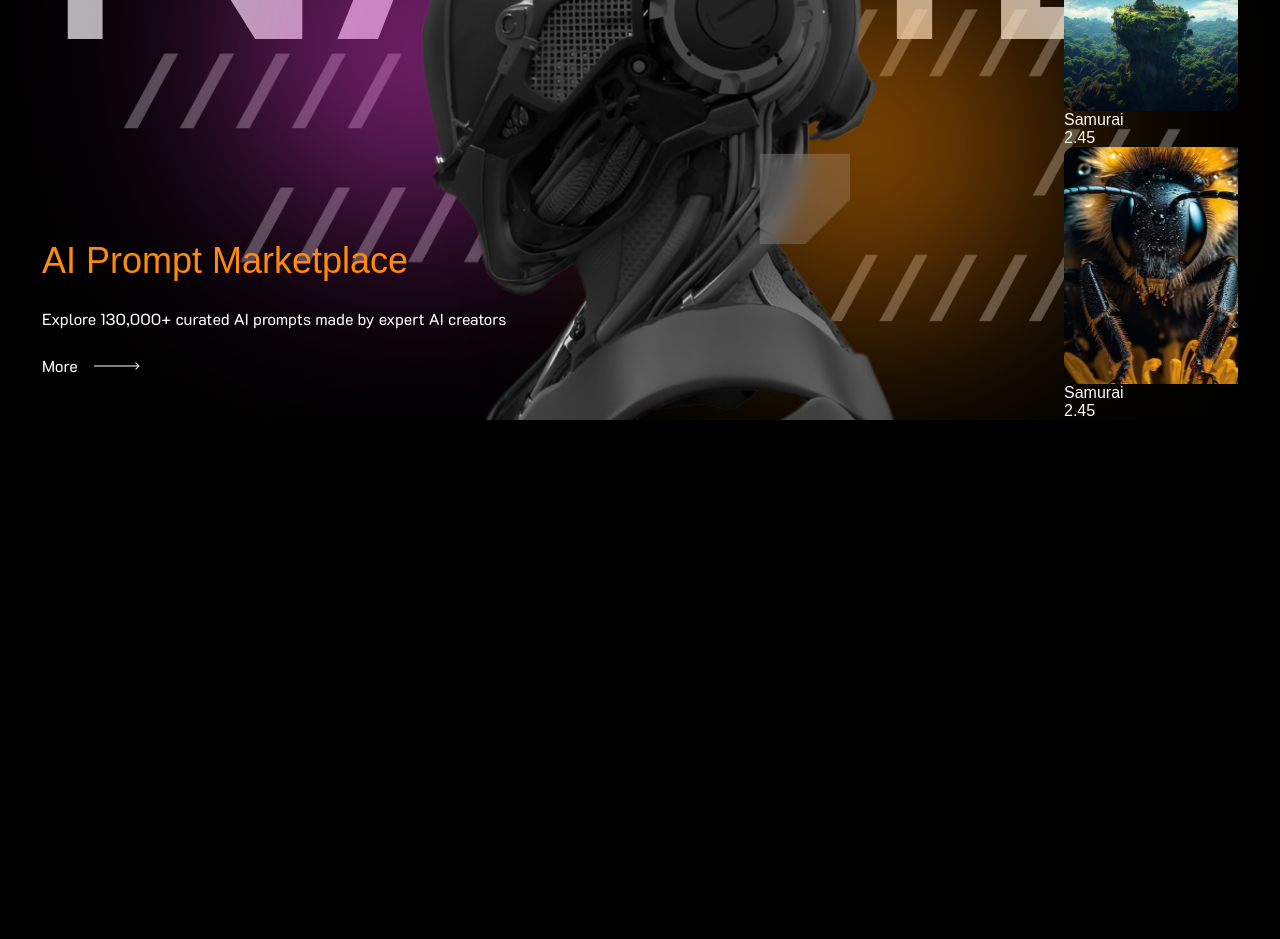
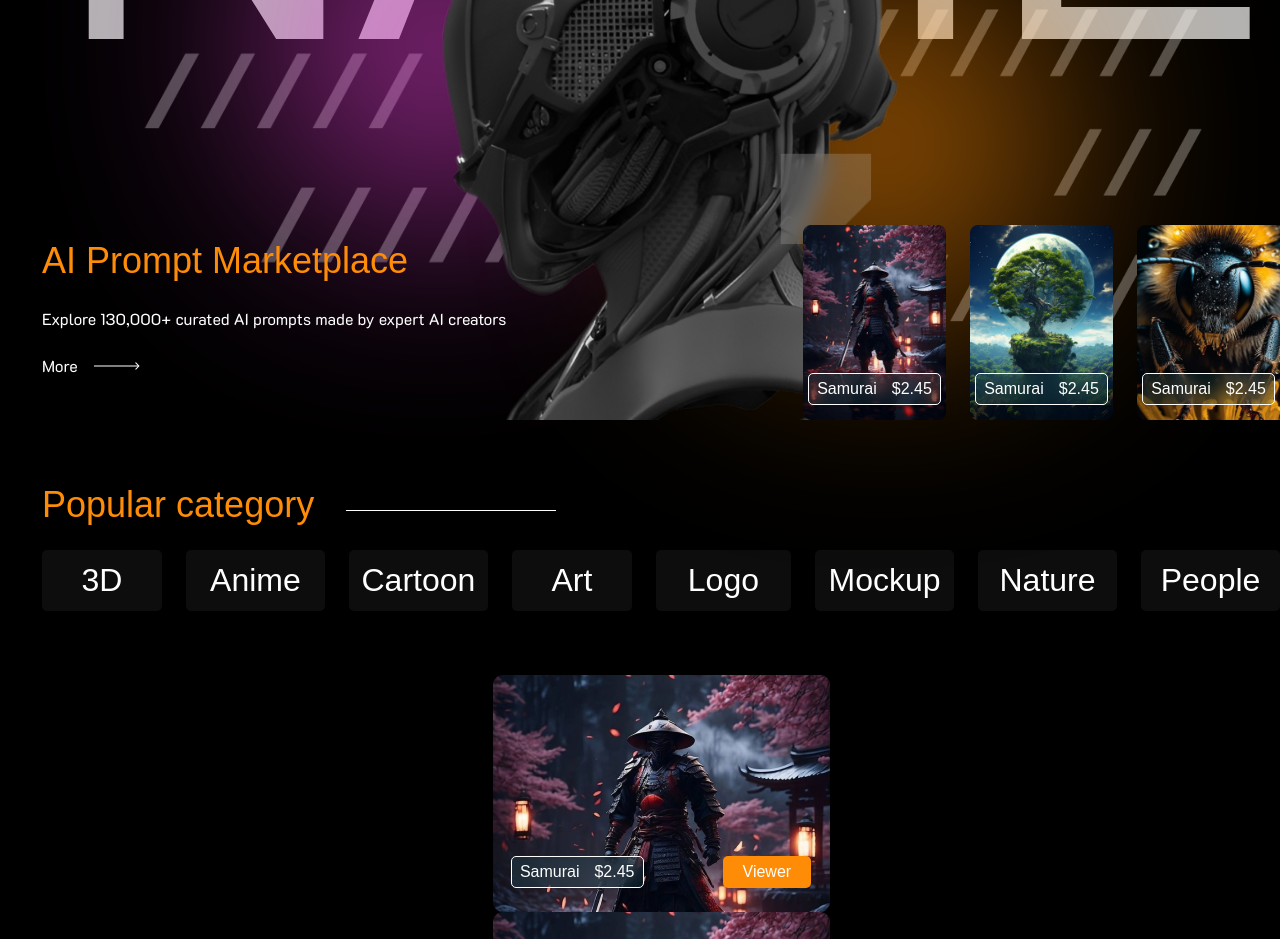
Before and after one commit to SnoxJZ/marketplace-front, a React (Create React App) app: page / in a window 1280 px wide. Shown: the part 380-1319 px from the top of the page. Before the commit the page ends 800 px from the top, so only its background shows below. Built offline with nearby package versions, Linux system fonts and the light colour scheme; a web font is replaced by a local one.

Commit message:
home-category

```diff
--- a/src/App.js
+++ b/src/App.js
@@ -2,14 +2,18 @@ import React from "react";
 import Header from "./components/Header/Header";
 import HomeMain from "./components/Home/HomeMain/HomeMain";
 import "./styles/App.css"
+import HomeCategory from "./components/Home/HomeCategory/HomeCategory";
 
 function App() {
   return (
     <div className="App">
         <div className="home__main-content">
-            <Header/>
+            <div style={{margin: "24px 42px 32px 0"}}>
+                <Header/>
+            </div>
             <HomeMain/>
         </div>
+        <HomeCategory/>
     </div>
   );
 }
--- a/src/components/Card/Card.jsx
+++ b/src/components/Card/Card.jsx
@@ -1,13 +1,18 @@
 import React from 'react';
 import classes from './Card.module.css'
+import CardDesc from "../ui/CardDesc/CardDesc";
 
 const Card = ({card}) => {
+
+
     return (
         <div className={classes.product}>
             <img src={card.image} alt="" className={classes.product__image}/>
-            <div className="product__details">
-                <h1 className="product__title">{card.title}</h1>
-                <h1 className="product__price">{card.price}</h1>
+            <div className={classes.product__desc}>
+                <CardDesc
+                    title={card.title}
+                    price={card.price}
+                />
             </div>
         </div>
     );
--- a/src/components/Card/Card.module.css
+++ b/src/components/Card/Card.module.css
@@ -1,8 +1,33 @@
 .product {
     position: relative;
+    display: flex;
+    justify-content: center;
+    align-items: end;
 }
 
 .product__image {
-    width: 174px;
-    height: 237px;
+    height: 195px;
+    width: 143px;
 }
+
+.product__desc {
+    position: absolute;
+    margin-bottom: 15px;
+}
+
+.category__itemImage {
+
+}
+
+.category__itemDesc {
+    position: absolute;
+    display: flex;
+    gap: 79px;
+    margin-bottom: 24px;
+}
+
+.btn__view {
+    padding: 6px 20px;
+    border-radius: 5px;
+    background: #FF8C06;
+}
--- /dev/null
+++ b/src/components/Card/CardWide.jsx
@@ -0,0 +1,20 @@
+import React from 'react';
+import classes from "./Card.module.css"
+import CardDesc from "../ui/CardDesc/CardDesc";
+
+const CardWide = ({item}) => {
+    return (
+        <div className={classes.product}>
+            <img src={item.image} alt="img" className={classes.category__itemImage}/>
+            <div className={classes.category__itemDesc}>
+                <CardDesc
+                    title={item.title}
+                    price={item.price}
+                />
+                <button className={classes.btn__view}>Viewer</button>
+            </div>
+        </div>
+    );
+};
+
+export default CardWide;
--- a/src/components/Header/Header.css
+++ b/src/components/Header/Header.css
@@ -6,8 +6,6 @@ header {
     padding: 8px 26px;
     border: 1px solid #ED43DC;
     border-radius: 20px;
-    margin-bottom: 32px;
-    margin-top: 24px;
     width: 100%;
     z-index: 4;
 }
--- /dev/null
+++ b/src/components/Home/HomeCategory/HomeCategory.css
@@ -0,0 +1,48 @@
+.home__category {
+    padding: 32px 0;
+}
+
+.popular__header {
+    display: flex;
+    align-items: center;
+    gap: 32px;
+    margin: 32px 0 24px 0;
+}
+
+.line {
+    width: 210px;
+    height: 1px;
+    background: #FFF;
+    margin-top: 10px;
+}
+
+.home__categories {
+    display: flex;
+    gap: 24px;
+    margin-bottom: 32px;
+    max-width: 100%;
+    overflow: auto;
+}
+
+.category__item {
+    display: flex;
+    justify-content: center;
+    align-items: center;
+    padding: 12px 32px;
+    border-radius: 5px;
+    background: rgba(255, 255, 255, 0.05);
+    width: 139px;
+    cursor: pointer;
+}
+
+.category__title {
+    color: #FFF;
+    font-size: 32px;
+    font-weight: 400;
+    line-height: normal;
+}
+
+.home__category-items {
+    padding: 32px 0;
+    margin-bottom: 32px;
+}
--- /dev/null
+++ b/src/components/Home/HomeCategory/HomeCategory.jsx
@@ -0,0 +1,49 @@
+import React, {useState} from 'react';
+import Title from "../../ui/Title/Title";
+import "./HomeCategory.css"
+import samuraiWide from "../../../assets/Home/samurai-wide.png"
+import CardWide from "../../Card/CardWide";
+
+const HomeCategory = () => {
+    const [category, setCategory] = useState([
+        {id: 1, title: "3D"},
+        {id: 2, title: "Anime"},
+        {id: 3, title: "Cartoon"},
+        {id: 4, title: "Art"},
+        {id: 5, title: "Logo"},
+        {id: 6, title: "Mockup"},
+        {id: 7, title: "Nature"},
+        {id: 8, title: "People"},
+    ])
+
+    const [categoryItem, setCategoryItem] = useState([
+        {id: 1, image: samuraiWide, title: "Samurai", price: 2.45},
+        {id: 2, image: samuraiWide, title: "Samurai", price: 2.45},
+        {id: 3, image: samuraiWide, title: "Samurai", price: 2.45},
+        {id: 4, image: samuraiWide, title: "Samurai", price: 2.45},
+        {id: 5, image: samuraiWide, title: "Samurai", price: 2.45}
+    ])
+
+    return (
+        <div className="home__category">
+            <div className="popular__header">
+                <Title className="popular__title">Popular category</Title>
+                <span className="line"></span>
+            </div>
+            <div className="home__categories">
+                {category.map(category =>
+                    <div className="category__item" key={category.id}>
+                        <h1 className="category__title">{category.title}</h1>
+                    </div>
+                )}
+            </div>
+            <div className="home__category-items">
+                {categoryItem.map(item =>
+                    <CardWide item={item} key={item.id}/>
+                )}
+            </div>
+        </div>
+    );
+};
+
+export default HomeCategory;
--- a/src/components/Home/HomeMain/HomeMain.css
+++ b/src/components/Home/HomeMain/HomeMain.css
@@ -101,7 +101,10 @@
 }
 
 .home__main-products {
+    display: flex;
     position: absolute;
+    gap: 24px;
     bottom: 0;
     right: 0;
+    z-index: 4;
 }
--- /dev/null
+++ b/src/components/ui/CardDesc/CardDesc.jsx
@@ -0,0 +1,14 @@
+import React from 'react';
+import classes from "./CardDesc.module.css";
+
+const CardDesc = ({title, price}) => {
+
+    return (
+        <div className={classes.product__details}>
+            <h1 className={classes.product__title}>{title}</h1>
+            <h1 className={classes.product__price}>${price}</h1>
+        </div>
+    );
+};
+
+export default CardDesc;
--- /dev/null
+++ b/src/components/ui/CardDesc/CardDesc.module.css
@@ -0,0 +1,10 @@
+.product__details {
+    display: flex;
+    align-items: center;
+    gap: 15px;
+    padding: 6px 8px;
+    border-radius: 5px;
+    border: 0.2px solid #FFF;
+    background: rgba(67, 227, 237, 0.08);
+    backdrop-filter: blur(7.5px);
+}
--- a/src/styles/reset.css
+++ b/src/styles/reset.css
@@ -19,7 +19,7 @@ body {
 }
 
 #root {
-	margin: 0 42px;
+	margin-left: 42px;
 }
 
 *,
```
Also changed, not shown: src/assets/Home/samurai-wide.png (added).
